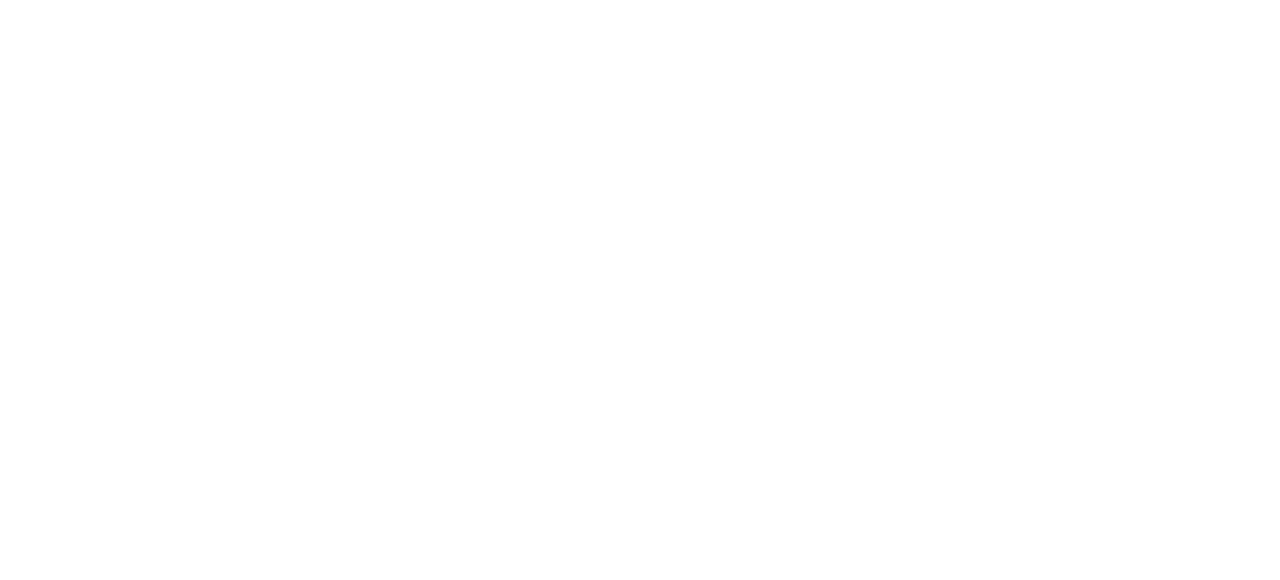
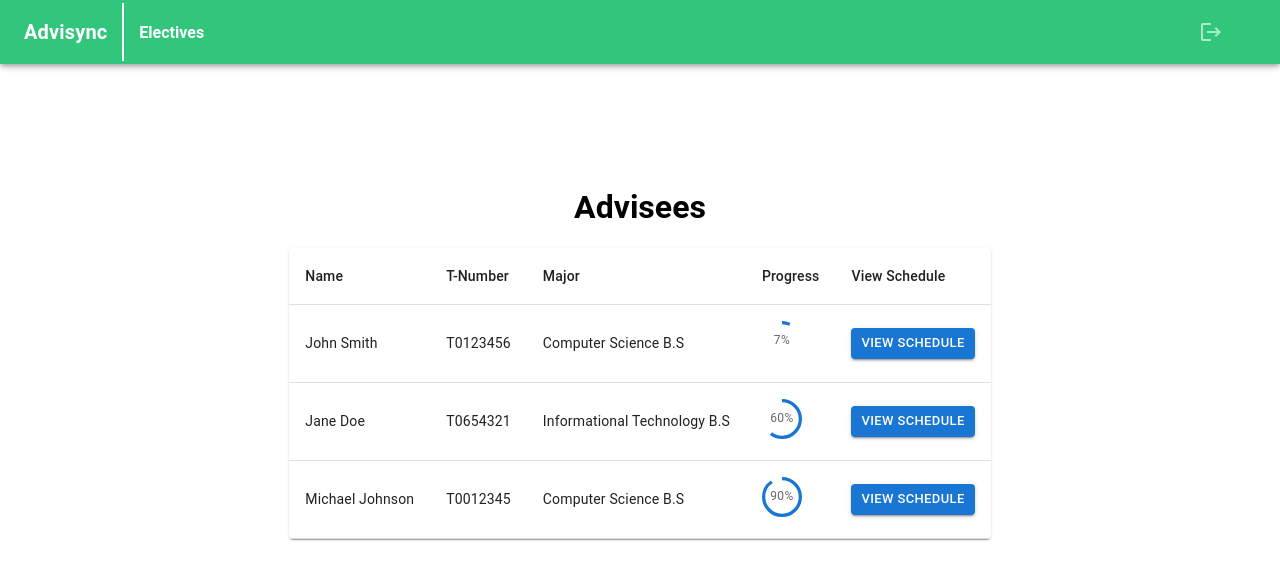
Before and after one commit to The-Four-Russketeers/FrontEndStuff, a React (Create React App) app: page /advisor in a window 1280 px wide. Before the commit this address had no page. Shown: the top 580 px of the page. Built offline with nearby package versions, Linux system fonts and the light colour scheme.

Commit message:
Final FrontEnd Changes :smiley:  :)

```diff
--- a/src/App.js
+++ b/src/App.js
@@ -5,6 +5,7 @@
 import Schedules from './Pages/Schedules';
 import AdminH from './Pages/AdminH';
 import Electives from './Pages/Electives';
+import Advisor from './Pages/Advisor';
 
 
 /*axios.defaults.xsrfCookieName = 'csrftoken';
@@ -23,6 +24,7 @@
           <Route path = '/schedules' element = {<Schedules/>}/>
           <Route path = '/adminHome' element = {<AdminH/>}/>
           <Route path = '/electives' element = {<Electives/>}/>
+          <Route path = '/advisor' element ={<Advisor/>}/>
         </Routes>
       </Router>
     </div>
--- /dev/null
+++ b/src/Pages/Advisor.js
@@ -0,0 +1,162 @@
+import React from 'react';
+import Navbar from '../Components/navbar';
+import CircularProgress from '@mui/material/CircularProgress';
+import { TableContainer, Table, TableHead, TableBody, TableRow, TableCell, Paper } from '@mui/material';
+import { Box, Typography } from '@mui/material';
+import Button from '@mui/material/Button';
+import "./styles.css"
+import { Link } from 'react-router-dom';
+
+
+
+
+const studentsData = [
+  { name: 'John Smith', tnum: 'T0123456', major: 'Computer Science B.S', progress: 7 },
+  { name: 'Jane Doe', tnum: 'T0654321', major: 'Informational Technology B.S', progress: 60 },
+  { name: 'Michael Johnson', tnum:'T0012345', major:'Computer Science B.S', progress: 90 },
+  // Add more student data as needed
+];
+
+export default function StudentsPage() {
+  return (
+
+
+    <div style={{ textAlign: 'center', marginTop: '20px' }}>
+      <Navbar />
+      <Box
+        sx={{
+          marginTop: 8,
+          display: 'flex',
+          flexDirection: 'column',
+          alignItems: 'center',
+          bgcolor: '#ffffff',
+          width: 'sm',
+          height: 'sm',
+        }}
+      >
+      <div>
+        <br></br>
+        <h1 >Advisees</h1>
+        <TableContainer component={Paper}>
+          <Table>
+            <TableHead>
+              <TableRow>
+                <TableCell>Name</TableCell>
+                <TableCell>T-Number</TableCell>
+                <TableCell>Major</TableCell>
+                <TableCell>Progress</TableCell>
+                <TableCell>View Schedule</TableCell>
+              </TableRow>
+            </TableHead>
+            <TableBody>
+              {studentsData.map((student, index) => (
+                <TableRow key={index}>
+                  <TableCell>{student.name}</TableCell>
+                  <TableCell>{student.tnum}</TableCell>
+                  <TableCell>{student.major}</TableCell>
+                  <TableCell>
+                    <Box position="relative" display="inline-flex">
+                      <CircularProgress variant="determinate" value={student.progress} />
+                      <Box
+                        top={0}
+                        left={0}
+                        bottom={0}
+                        right={0}
+                        position="absolute"
+                        display="flex"
+                        alignItems="center"
+                        justifyContent="center"
+                      >
+                        <Typography variant="caption" component="div" color="textSecondary">{`${Math.round(student.progress)}%`}</Typography>
+                      </Box>
+                    </Box>
+                  </TableCell>
+                  <TableCell>
+  <Button component={Link} to="/home" variant="contained" color="primary" size="small">
+    View Schedule
+  </Button>
+          </TableCell>
+                </TableRow>
+              ))}
+            </TableBody>
+          </Table>
+        </TableContainer>
+      </div>
+      </Box>
+
+    </div>
+
+  );
+}
+
+
+
+
+
+
+
+
+/* Old
+import React from 'react';
+import Navbar from '../Components/navbar';
+import CircularProgress from '@mui/material/CircularProgress';
+import { TableContainer, Table, TableHead, TableBody, TableRow, TableCell, Paper } from '@mui/material';
+import { Box } from '@mui/material';
+
+const studentsData = [
+  { name: 'John Doe', progress: 75 },
+  { name: 'Jane Smith', progress: 60 },
+  { name: 'Michael Johnson', progress: 90 },
+  // Add more student data as needed
+];
+
+export default function StudentsPage() {
+  return (
+    <div style={{ textAlign: 'center', marginTop: '50px' }}>
+      <Navbar />
+      <Box
+        sx={{
+          marginTop: 8,
+          display: 'flex',
+          flexDirection: 'column',
+          alignItems: 'center',
+          bgcolor: '#ffffff',
+          width: 'sm',
+          height: 'sm',
+        }}
+      >
+      <div>
+        <br></br>
+        <h1>Advisees</h1>
+        <TableContainer component={Paper}>
+          <Table>
+            <TableHead>
+              <TableRow>
+                <TableCell>Name</TableCell>
+                <TableCell>T-Number</TableCell>
+                <TableCell>Progress</TableCell>
+                <TableCell>View Schedule</TableCell>
+              </TableRow>
+            </TableHead>
+            <TableBody>
+              {studentsData.map((student, index) => (
+                <TableRow key={index}>
+                  <TableCell>{student.name}</TableCell>
+                  <TableCell></TableCell>
+                  <TableCell>
+                    <CircularProgress variant="determinate" value={student.progress} />
+                  </TableCell>
+                  <TableCell>
+                    <a href="#">View Schedule</a>
+                  </TableCell>
+                </TableRow>
+              ))}
+            </TableBody>
+          </Table>
+        </TableContainer>
+      </div>
+      </Box>
+    </div>
+  );
+}
+*/
--- a/src/Pages/Home.js
+++ b/src/Pages/Home.js
@@ -2,9 +2,18 @@
 import axios from 'axios';
 import Divider from '@mui/material/Divider';
 import CircularProgress from '@mui/material/CircularProgress';
-import { Table, TableBody, TableCell, TableContainer, TableHead, TableRow, Paper } from '@mui/material';
+import {
+  Table,
+  TableBody,
+  TableCell,
+  TableContainer,
+  TableHead,
+  TableRow,
+  Paper
+} from '@mui/material';
 import Navbar from '../Components/navbar';
 import "./styles.css";
+import Typography from '@mui/material/Typography';
 
 const apiUrl = 'http://127.0.0.1:8000/test?format=json';
 
@@ -45,14 +54,42 @@
       <Navbar />
 
       <div style={{ display: 'flex', alignItems: 'center', justifyContent: 'center' }}>
-          <CircularProgress variant="determinate" value={progress} style={{ marginRight: '10px'}} />
+        <div style={{
+          position: 'relative',
+          display: 'inline-flex',
+          marginRight: '10px',
+          alignItems: 'center',
+          justifyContent: 'center'
+        }}>
+          {/* Light grey background */}
+          <CircularProgress variant="determinate" value={100} style={{ color: 'lightgrey' }} />
+          {/* Blue fill */}
+          <CircularProgress variant="determinate" value={progress} style={{ color: 'blue', position: 'absolute', zIndex: 1, width: '100%', height: '100%' }} />
+          {/* Display percentage in the middle */}
+          <Typography
+            variant="caption"
+            component="div"
+            color="textSecondary"
+            style={{
+              position: 'absolute',
+              top: '50%',
+              left: '50%',
+              transform: 'translate(-50%, -50%)',
+              zIndex: 2,
+              whiteSpace: 'nowrap',
+              fontWeight: 'bold'
+            }}
+          >
+            {`${Math.round(progress)}%`}
+          </Typography>
+        </div>
         <div>
           <p>John Smith</p>
           <p>Bachelor of Computer Science</p>
         </div>
       </div>
-        <hr style={{ borderColor: 'black', borderWidth: '1px', width: '100%', marginTop: '0px'}} />
 
+      <hr style={{ borderColor: 'lightgrey', borderWidth: '1px', width: '80%', marginTop: '0px'}} />
 
       <div style={{ display: 'flex', justifyContent: 'center', alignItems: 'center', paddingTop: '30px' }}>
         <div style={{ width: '80%' }}> {/* Adjust width as needed */}
@@ -61,8 +98,8 @@
               <TableHead>
                 <TableRow>
                   {semesters.map((semester, index) => (
-                  <TableCell key={index} style={{ fontWeight: 'bold' }}>Semester {index + 1}</TableCell>))}
-
+                    <TableCell key={index} style={{ fontWeight: 'bold' }}>Semester {index + 1}</TableCell>)
+                  )}
                 </TableRow>
               </TableHead>
               <TableBody>
@@ -81,10 +118,9 @@
         </div>
       </div>
 
-
       <div style={{ marginTop: '20px', textAlign: 'center' }}>
         <form onSubmit={handleSubmit}>
-          <label htmlFor="hoursDesired">Desired hours per semetser:</label>
+          <label htmlFor="hoursDesired">Desired hours per semester:</label>
           <input
             type="number"
             id="hoursDesired"
```
Lines whose indentation alone changed are shown as unchanged.
